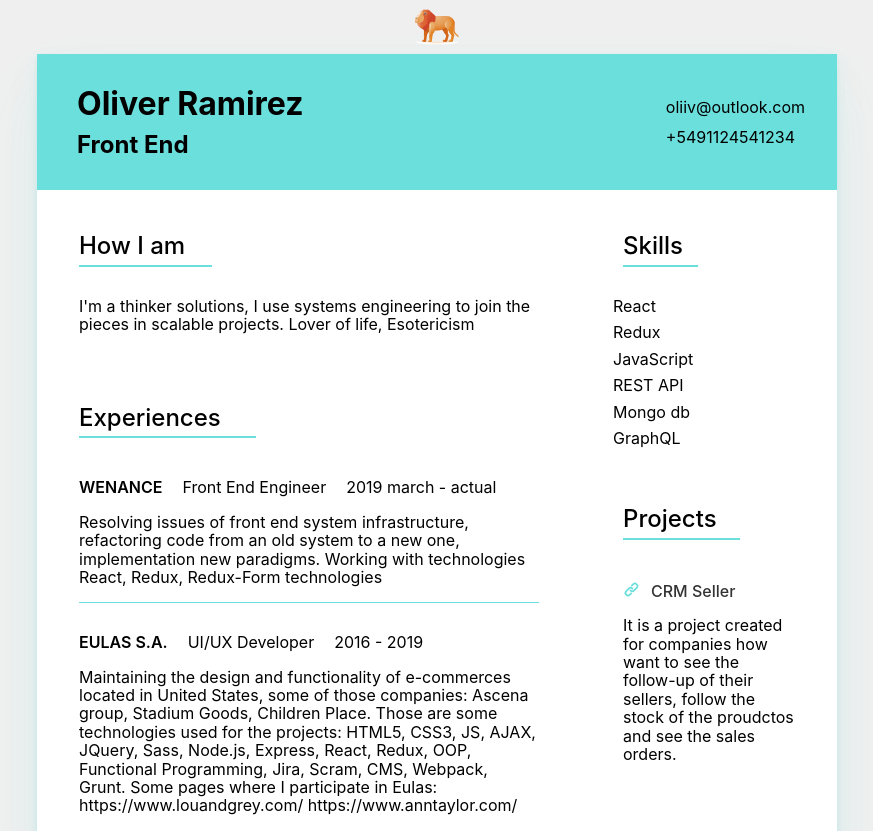
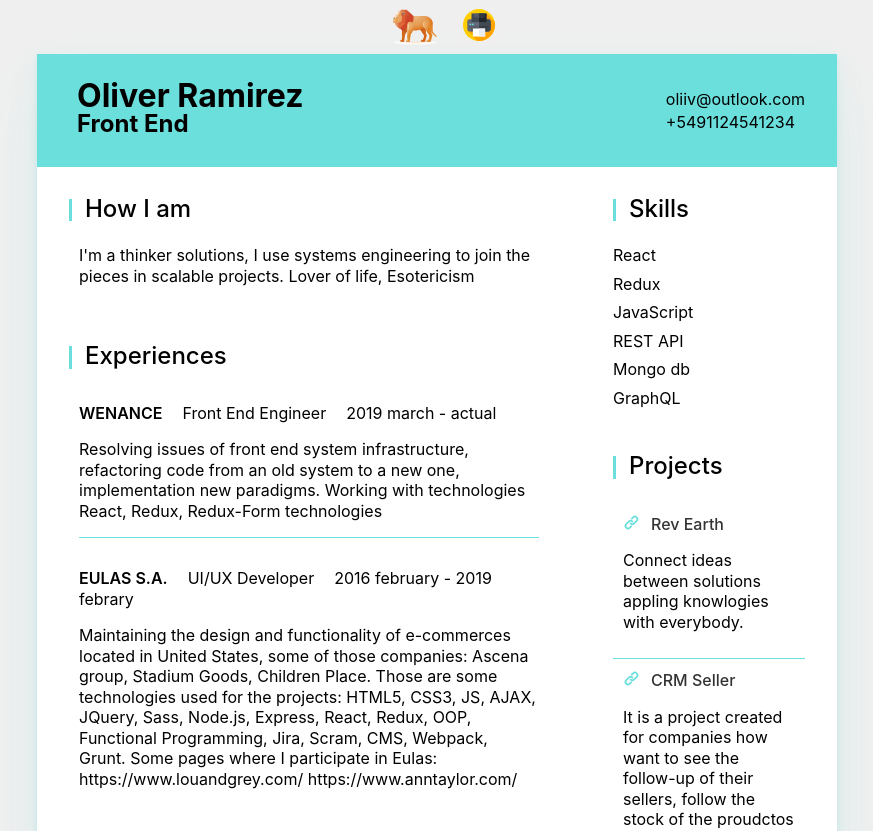
Before and after one commit to prod-revi/cv, a React (Create React App) app: page / in a window 1280 px wide. Shown: the top 831 px of the page, without its empty margins (203-1076 px from the left). Built offline with nearby package versions, Linux system fonts and the light colour scheme.

Commit message:
Dev
* Agregando rooter y redux

* Agregando todo un monton de logica para hacer funcionar el log in

* haciendo funcionar la pagina

* arreglando un poco

* cambios de como se ve la cv

* Boton de imprimir

```diff
--- a/src/resume/Resume.js
+++ b/src/resume/Resume.js
@@ -10,6 +10,7 @@ const Experiences = React.lazy(() => import('./components/Experiences'))
 const Educations = React.lazy(() => import('./components/Educations'))
 const Social = React.lazy(() => import('./components/Social'))
 const Projects = React.lazy(() => import('./components/Projects'))
+const Footer = React.lazy(() => import('./components/Footer'))
 
 function Cv() {
   // Lazy Objects
@@ -32,6 +33,7 @@ function Cv() {
               <Social social={social} />
             </div>
           </Separator>
+          <Footer />
         </Container>
       </BackgroundContainer>
     </React.Suspense>
@@ -50,6 +52,8 @@ const Container = styled.div`
     0 4px 8px rgba(107, 223, 220, 0.07), 0 8px 16px rgba(107, 223, 220, 0.07),
     0 16px 32px rgba(107, 223, 220, 0.07), 0 32px 64px rgba(107, 223, 220, 0.07);
 
+  padding-bottom: 4rem;
+
   @media (max-width: 800px) {
     width: 100%;
   }
@@ -57,6 +61,10 @@ const Container = styled.div`
 
 const Separator = styled.div`
   display: flex;
+
+  @media (max-width: 800px) {
+    flex-direction: column;
+  }
 `
 
 export default Cv
--- a/src/resume/components/Footer.js
+++ b/src/resume/components/Footer.js
@@ -1,16 +1,43 @@
-import React from 'react';
+import React from 'react'
+import styled from 'styled-components'
 
 const Footer = () => {
   return (
-    <>
+    <Container>
       <div>
         Iconos diseñados por
-        <a href="https://www.flaticon.es/autores/freepik" title="Freepik">Freepik</a>
+        <a href='https://www.flaticon.es/autores/freepik' title='Freepik'>
+          Freepik
+        </a>
         from
-        <a href="https://www.flaticon.es/" title="Flaticon"> www.flaticon.es</a>
+        <a href='https://www.flaticon.es/' title='Flaticon'>
+          Icons made by{' '}
+          <a href='https://www.flaticon.com/authors/freepik' title='Freepik'>
+            Freepik
+          </a>{' '}
+          from{' '}
+          <a href='https://www.flaticon.com/' title='Flaticon'>
+            {' '}
+            www.flaticon.com
+          </a>{' '}
+          www.flaticon.es
+        </a>
+        Icons made by{' '}
+        <a href='https://www.flaticon.com/authors/freepik' title='Freepik'>
+          Freepik
+        </a>{' '}
+        from{' '}
+        <a href='https://www.flaticon.com/' title='Flaticon'>
+          {' '}
+          www.flaticon.com
+        </a>
       </div>
-    </>
+    </Container>
   )
 }
 
+const Container = styled.div`
+  display: none;
+`
+
 export default Footer
--- a/src/resume/components/Header/Header.js
+++ b/src/resume/components/Header/Header.js
@@ -15,6 +15,7 @@ const Header = () => {
       <ContainerImg>
         <Image src={logo} alt='logo' />
       </ContainerImg>
+      <ButtonPrint />
 
       <ContainerUser>
         <AuthButton />
@@ -31,6 +32,112 @@ const Header = () => {
     </ContainerHeader>
   )
 }
+
+const ButtonPrint = () => {
+  function handleClick() {
+    window.print()
+  }
+  return (
+    <ButtonPrintStyle onClick={handleClick}>
+      <svg
+        id='Capa_1'
+        enable-background='new 0 0 512 512'
+        height='512'
+        viewBox='0 0 512 512'
+        width='512'
+        xmlns='http://www.w3.org/2000/svg'>
+        <g>
+          <g>
+            <g>
+              <g>
+                <g>
+                  <g>
+                    <g>
+                      <g>
+                        <g>
+                          <circle cx='256' cy='256' fill='#ffce00' r='256' />
+                        </g>
+                      </g>
+                    </g>
+                  </g>
+                </g>
+              </g>
+            </g>
+          </g>
+          <path
+            d='m512 256c0-18.324-1.926-36.199-5.585-53.433l-130.198-130.198-299.217 274.259 87.407 87.407-7.172 5.826 70.607 70.607c9.247 1.012 18.642 1.532 28.158 1.532 141.385 0 256-114.615 256-256z'
+            fill='#ffa300'
+          />
+          <g>
+            <path
+              d='m409.082 358.414h-306.164c-19.008 0-34.418-15.409-34.418-34.418v-124.557c0-19.008 15.409-34.418 34.418-34.418h306.164c19.008 0 34.418 15.409 34.418 34.418v124.557c0 19.008-15.409 34.418-34.418 34.418z'
+              fill='#636978'
+            />
+          </g>
+          <g>
+            <path
+              d='m409.082 165.021h-152.962v193.393h152.962c19.009 0 34.418-15.409 34.418-34.417v-124.558c0-19.009-15.409-34.418-34.418-34.418z'
+              fill='#414952'
+            />
+          </g>
+          <g>
+            <path d='m135.783 312.151h240.434v46.262h-240.434z' fill='#414952' />
+          </g>
+          <g>
+            <path d='m256.12 312.151h120.097v46.262h-120.097z' fill='#23272b' />
+          </g>
+          <g>
+            <path d='m135.783 72.369h240.434v136.181h-240.434z' fill='#414952' />
+          </g>
+          <g>
+            <path d='m256.12 72.369h120.097v136.181h-120.097z' fill='#23272b' />
+          </g>
+          <g>
+            <path
+              d='m320.032 137.179h-128.064c-11.748 0-21.272-9.524-21.272-21.272v-43.538h170.608v43.538c0 11.748-9.524 21.272-21.272 21.272z'
+              fill='#555a66'
+            />
+          </g>
+          <g>
+            <path
+              d='m256.12 72.369v64.81h63.911c11.748 0 21.272-9.524 21.272-21.272v-43.538z'
+              fill='#333940'
+            />
+          </g>
+          <g>
+            <path d='m101.249 274.56h309.502v25.663h-309.502z' fill='#555a66' />
+          </g>
+          <g>
+            <path d='m256.12 274.56h154.63v25.663h-154.63z' fill='#333940' />
+          </g>
+          <g>
+            <circle cx='116.201' cy='245.004' fill='#64e1dc' r='14.952' />
+          </g>
+          <g>
+            <circle cx='155.744' cy='245.004' fill='#64e1dc' r='14.952' />
+          </g>
+          <g>
+            <path d='m157.235 312.151h197.53v127.71h-197.53z' fill='#fff' />
+          </g>
+          <g>
+            <path d='m256.12 312.151h98.645v127.71h-98.645z' fill='#e9edf5' />
+          </g>
+        </g>
+      </svg>
+    </ButtonPrintStyle>
+  )
+}
+
+const ButtonPrintStyle = styled.button`
+  width: fit-content;
+  border: none;
+  cursor: pointer;
+
+  svg {
+    height: 2rem;
+    width: 2rem;
+  }
+`
 
 function AuthButton() {
   let history = useHistory()
--- a/src/resume/components/common/Subtitle.js
+++ b/src/resume/components/common/Subtitle.js
@@ -14,24 +14,24 @@ function Subtitle(props) {
 }
 
 const SubtitleContainer = styled.div`
-  margin: 0;
-  text-align: left;
-  margin-bottom: 20px;
+  margin-bottom: 1.5rem;
+  position: relative;
 `
 
 const SubtitleElement = styled.h2`
-  margin: 0;
-  padding: 10px;
+  margin: 0 1rem;
   font-weight: 500;
   display: inline-block;
 
   &:after {
     content: '';
-    display: block;
-    height: 2px;
+    display: flex;
+    position: absolute;
+    top: 0;
+    bottom: 0;
+    left: 0;
     background-color: #6bdfdc;
-    margin-top: 5px;
-    width: 125%;
+    width: 0.21rem;
   }
 `
 
--- a/src/resume/data/cv.json
+++ b/src/resume/data/cv.json
@@ -40,7 +40,7 @@
       {
         "id": "2",
         "title": "UI/UX Developer",
-        "date": "2016 - 2019",
+        "date": "2016 february - 2019 febrary",
         "company": "Eulas S.A.",
         "description": "Maintaining the design and functionality of e-commerces located in United States, some of those companies: Ascena group, Stadium Goods, Children Place. Those are some technologies used for the projects: HTML5, CSS3, JS, AJAX, JQuery, Sass, Node.js, Express, React, Redux, OOP, Functional Programming, Jira, Scram, CMS, Webpack, Grunt. Some pages where I participate in Eulas:  https://www.louandgrey.com/ https://www.anntaylor.com/"
       }
@@ -51,13 +51,17 @@
     "items": [
       {
         "id": "1",
-        "school": "Colombia School of Industrial Carriers",
-        "title": "Engineering, System Engineering"
+        "school": "Escuela Colombiana de Carreras Industriales",
+        "title": "Engineering, System Engineering",
+        "description": "Hice 3 semestres de la carrera, aprendi sobre algoritmos de programacion, funciones, algebra, fisica, fundamentos de ingenieria ",
+        "dates": "2012 - 2014"
       },
       {
         "id": "2",
         "school": "Coder House",
-        "title": "Web Development, Front End Web Developer"
+        "title": "Web Development, Front End Web Developer",
+        "description": "Aprendi hacerca de paginas web, node, HTML, JS, CSS, bootstrap, jquery, APIs, animations, autoaprendizaje",
+        "dates": "2015 - 2016"
       }
     ]
   },
@@ -65,7 +69,11 @@
     "title": "Projects",
     "items": [
       {
-        "id": "1",
+        "title": "Rev Earth",
+        "url": "https://rev.earht",
+        "description": "Connect ideas between solutions appling knowlogies with everybody."
+      },
+      {
         "title": "CRM Seller",
         "url": "https://crm-seller-front.vercel.app/login",
         "description": "It is a project created for companies how want to see the follow-up of their sellers, follow the stock of the proudctos and see the sales orders."
--- a/src/resume/initialStyles.css
+++ b/src/resume/initialStyles.css
@@ -1,3 +1,8 @@
+* {
+  box-sizing: border-box;
+  line-height: 1.28rem;
+}
+
 body {
   margin: 0;
   font-family: -apple-system, BlinkMacSystemFont, 'Segoe UI', 'Roboto', 'Oxygen', 'Ubuntu',
@@ -10,8 +15,14 @@ code {
   font-family: source-code-pro, Menlo, Monaco, Consolas, 'Courier New', monospace;
 }
 
-* {
-  box-sizing: border-box;
+h1 {
+  font-size: 2em;
+  margin: 0;
+}
+
+h2 {
+  font-size: 1.5em;
+  margin: 0;
 }
 
 h1 {
```
